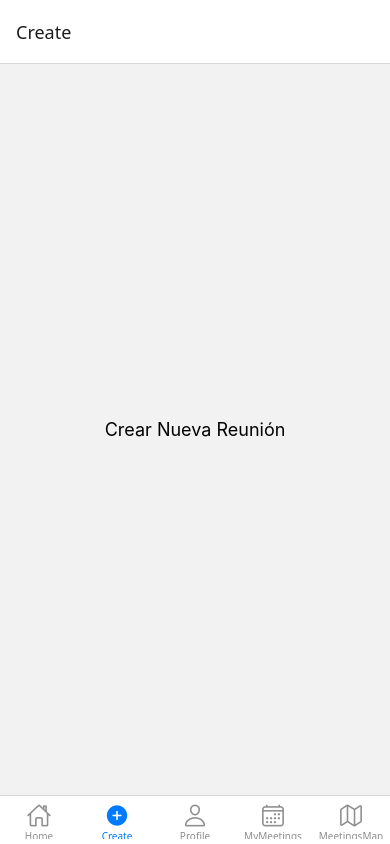
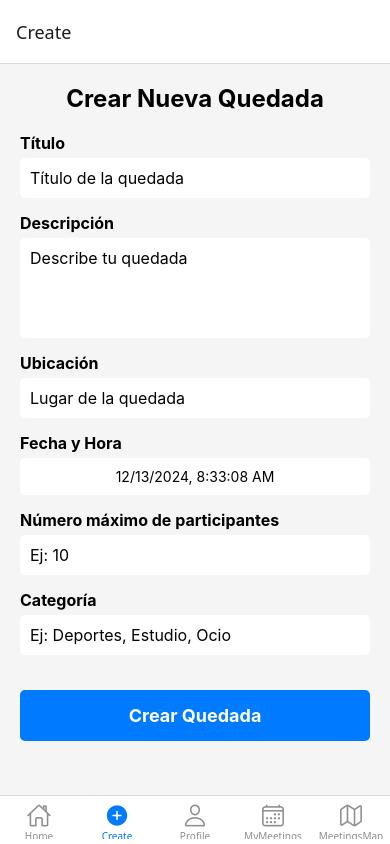
Before and after one commit to mobileapp24/meetings, a React Native app: screen /Create in a window 390 px wide. Built offline with nearby package versions, Linux system fonts and the light colour scheme.

Commit message:
rellenar plantilla de create

```diff
--- a/src/screens/CreateMeetingScreen.tsx
+++ b/src/screens/CreateMeetingScreen.tsx
@@ -1,22 +1,218 @@
-import React from 'react';
-import { View, Text, StyleSheet } from 'react-native';
+// import React from 'react';
+// import { View, Text, StyleSheet } from 'react-native';
+
+// const CreateMeetingScreen = () => {
+//   return (
+//     <View style={styles.container}>
+//       <Text style={styles.text}>Crear Nueva Reunión</Text>
+//     </View>
+//   );
+// };
+
+// const styles = StyleSheet.create({
+//   container: {
+//     flex: 1,
+//     justifyContent: 'center',
+//     alignItems: 'center',
+//   },
+//   text: {
+//     fontSize: 18,
+//   },
+// });
+
+// export default CreateMeetingScreen;
+
+
+// Creamos un formulario con campos para título, descripción, ubicación, fecha y hora, número máximo de participantes y categoría.
+// Utilizamos el componente DateTimePicker para seleccionar la fecha y hora.
+// Implementamos validación básica para asegurarnos de que todos los campos estén llenos.
+// Cuando se crea una nueva quedada, se navega de vuelta a la pantalla de inicio pasando los datos de la nueva quedada.
+
+
+import React, { useState } from 'react';
+import { View, Text, StyleSheet, TextInput, TouchableOpacity, ScrollView, Alert } from 'react-native';
+import DateTimePicker from '@react-native-community/datetimepicker';
+import { useNavigation } from '@react-navigation/native';
+import { NativeStackNavigationProp } from '@react-navigation/native-stack';
+
+
+type RootStackParamList = {
+  Home: { newMeeting?: Meeting } | undefined;
+  // Añade aquí otros tipos de rutas si es necesario
+};
+
+type Meeting = {
+  id: string;
+  title: string;
+  description: string;
+  location: string;
+  date: Date;
+  maxParticipants: number;
+  category: string;
+};
 
 const CreateMeetingScreen = () => {
+  const [title, setTitle] = useState('');
+  const [description, setDescription] = useState('');
+  const [location, setLocation] = useState('');
+  const [date, setDate] = useState(new Date());
+  const [showDatePicker, setShowDatePicker] = useState(false);
+  const [maxParticipants, setMaxParticipants] = useState('');
+  const [category, setCategory] = useState('');
+
+  const navigation = useNavigation<NativeStackNavigationProp<RootStackParamList>>();
+
+  const handleCreateMeeting = () => {
+    if (!title || !description || !location || !maxParticipants || !category) {
+      Alert.alert('Error', 'Por favor, rellena todos los campos');
+      return;
+    }
+
+    const newMeeting: Meeting = {
+      id: Date.now().toString(),
+      title,
+      description,
+      location,
+      date,
+      maxParticipants: parseInt(maxParticipants),
+      category,
+    };
+
+    // Aquí normalmente enviarías los datos a tu backend
+    // Por ahora, simularemos esto actualizando el estado global
+    // y navegando de vuelta a la pantalla de inicio
+    Alert.alert('Éxito', 'Quedada creada con éxito');
+    navigation.navigate('Home', { newMeeting });
+  };
+
   return (
-    <View style={styles.container}>
-      <Text style={styles.text}>Crear Nueva Reunión</Text>
-    </View>
+    <ScrollView style={styles.container}>
+      <Text style={styles.title}>Crear Nueva Quedada</Text>
+
+      <View style={styles.inputContainer}>
+        <Text style={styles.label}>Título</Text>
+        <TextInput
+          style={styles.input}
+          value={title}
+          onChangeText={setTitle}
+          placeholder="Título de la quedada"
+        />
+      </View>
+
+      <View style={styles.inputContainer}>
+        <Text style={styles.label}>Descripción</Text>
+        <TextInput
+          style={[styles.input, styles.textArea]}
+          value={description}
+          onChangeText={setDescription}
+          placeholder="Describe tu quedada"
+          multiline
+        />
+      </View>
+
+      <View style={styles.inputContainer}>
+        <Text style={styles.label}>Ubicación</Text>
+        <TextInput
+          style={styles.input}
+          value={location}
+          onChangeText={setLocation}
+          placeholder="Lugar de la quedada"
+        />
+      </View>
+
+      <View style={styles.inputContainer}>
+        <Text style={styles.label}>Fecha y Hora</Text>
+        <TouchableOpacity style={styles.dateButton} onPress={() => setShowDatePicker(true)}>
+          <Text>{date.toLocaleString()}</Text>
+        </TouchableOpacity>
+        {showDatePicker && (
+          <DateTimePicker
+            value={date}
+            mode="datetime"
+            display="default"
+            onChange={(event, selectedDate) => {
+              setShowDatePicker(false);
+              if (selectedDate) setDate(selectedDate);
+            }}
+          />
+        )}
+      </View>
+
+      <View style={styles.inputContainer}>
+        <Text style={styles.label}>Número máximo de participantes</Text>
+        <TextInput
+          style={styles.input}
+          value={maxParticipants}
+          onChangeText={setMaxParticipants}
+          placeholder="Ej: 10"
+          keyboardType="numeric"
+        />
+      </View>
+
+      <View style={styles.inputContainer}>
+        <Text style={styles.label}>Categoría</Text>
+        <TextInput
+          style={styles.input}
+          value={category}
+          onChangeText={setCategory}
+          placeholder="Ej: Deportes, Estudio, Ocio"
+        />
+      </View>
+
+      <TouchableOpacity style={styles.button} onPress={handleCreateMeeting}>
+        <Text style={styles.buttonText}>Crear Quedada</Text>
+      </TouchableOpacity>
+    </ScrollView>
   );
 };
 
 const styles = StyleSheet.create({
   container: {
     flex: 1,
-    justifyContent: 'center',
+    padding: 20,
+    backgroundColor: '#f5f5f5',
+  },
+  title: {
+    fontSize: 24,
+    fontWeight: 'bold',
+    marginBottom: 20,
+    textAlign: 'center',
+  },
+  inputContainer: {
+    marginBottom: 15,
+  },
+  label: {
+    fontSize: 16,
+    marginBottom: 5,
+    fontWeight: 'bold',
+  },
+  input: {
+    backgroundColor: '#fff',
+    borderRadius: 5,
+    padding: 10,
+    fontSize: 16,
+  },
+  textArea: {
+    height: 100,
+    textAlignVertical: 'top',
+  },
+  dateButton: {
+    backgroundColor: '#fff',
+    borderRadius: 5,
+    padding: 10,
     alignItems: 'center',
   },
-  text: {
+  button: {
+    backgroundColor: '#007AFF',
+    borderRadius: 5,
+    padding: 15,
+    alignItems: 'center',
+    marginTop: 20,
+  },
+  buttonText: {
+    color: '#fff',
     fontSize: 18,
+    fontWeight: 'bold',
   },
 });
 
--- a/src/screens/HomeScreen.tsx
+++ b/src/screens/HomeScreen.tsx
@@ -1,87 +1,98 @@
-import React, { useState } from 'react';
-import { View, Text, FlatList, StyleSheet, TouchableOpacity } from 'react-native';
-import Icon from 'react-native-vector-icons/Ionicons';
+import React, { useState, useEffect } from 'react';
+import { useRoute, RouteProp } from '@react-navigation/native';
+import { FlatList, StyleSheet, Text, View } from 'react-native';
 
-// Datos de ejemplo para las reuniones
-const meetingsData = [
-  { id: '1', title: 'Sesión de estudio: Matemáticas', type: 'Estudio', location: 'Biblioteca Central' },
-  { id: '2', title: 'Coworking: Desarrolladores', type: 'Trabajo', location: 'Café Emprendedor' },
-  { id: '3', title: 'Partido de fútbol', type: 'Deporte', location: 'Parque Municipal' },
-  { id: '4', title: 'Club de lectura', type: 'Ocio', location: 'Librería Ateneo' },
-  // Añade más reuniones aquí
-];
+type Meeting = {
+  id: string;
+  title: string;
+  description: string;
+  location: string;
+  date: string;
+  maxParticipants: number;
+  category: string;
+};
+
+type RootStackParamList = {
+  Home: { newMeeting?: Meeting } | undefined;
+};
+
+type HomeScreenRouteProp = RouteProp<RootStackParamList, 'Home'>;
 
 const HomeScreen = () => {
-  const [meetings, setMeetings] = useState(meetingsData);
+  const [meetingsData, setMeetingsData] = useState<Meeting[]>([
+    { id: '1', title: 'Meeting 1', description: 'Meeting 1 description', location: 'Office', date: '2024-03-15T10:00', maxParticipants: 10, category: 'Work' },
+    { id: '2', title: 'Meeting 2', description: 'Meeting 2 description', location: 'Home', date: '2024-03-16T14:00', maxParticipants: 5, category: 'Personal' },
+    { id: '3', title: 'Meeting 3', description: 'Meeting 3 description', location: 'Client Site', date: '2024-03-17T09:00', maxParticipants: 8, category: 'Work' },
+  ]);
+  const [meetings, setMeetings] = useState<Meeting[]>(meetingsData);
   const [activeFilter, setActiveFilter] = useState('Todos');
+  const route = useRoute<HomeScreenRouteProp>();
 
-  const filterMeetings = (filterType) => {
+  useEffect(() => {
+    if (route.params?.newMeeting) {
+      const newMeetingId = route.params.newMeeting.id;
+      setMeetingsData(prevMeetings => {
+        if (!prevMeetings.some(meeting => meeting.id === newMeetingId)) {
+          const updatedMeetings = [route.params.newMeeting, ...prevMeetings];
+          setMeetings(updatedMeetings);
+          return updatedMeetings;
+        }
+        return prevMeetings;
+      });
+    }
+  }, [route.params?.newMeeting]);
+
+  useEffect(() => {
+    setMeetings(meetingsData);
+  }, [meetingsData]);
+
+  const filterMeetings = (filterType: string) => {
     setActiveFilter(filterType);
     if (filterType === 'Todos') {
       setMeetings(meetingsData);
     } else {
-      const filtered = meetingsData.filter(meeting => meeting.type === filterType);
+      const filtered = meetingsData.filter(meeting => meeting.category === filterType);
       setMeetings(filtered);
     }
   };
 
-  const renderMeetingItem = ({ item }) => (
+  const renderMeetingItem = ({ item }: { item: Meeting }) => (
     <View style={styles.meetingItem}>
       <Text style={styles.meetingTitle}>{item.title}</Text>
-      <Text style={styles.meetingInfo}>{item.type} - {item.location}</Text>
+      <Text style={styles.meetingInfo}>{item.category} - {item.location}</Text>
+      <Text style={styles.meetingDate}>{new Date(item.date).toLocaleString()}</Text>
     </View>
   );
 
   return (
     <View style={styles.container}>
       <View style={styles.filterContainer}>
-        {['Todos', 'Estudio', 'Trabajo', 'Deporte', 'Ocio'].map((filter) => (
-          <TouchableOpacity
-            key={filter}
-            style={[styles.filterButton, activeFilter === filter && styles.activeFilter]}
-            onPress={() => filterMeetings(filter)}
-          >
-            <Text style={styles.filterText}>{filter}</Text>
-          </TouchableOpacity>
-        ))}
+        <Text onPress={() => filterMeetings('Todos')}>Todos</Text>
+        <Text onPress={() => filterMeetings('Work')}>Work</Text>
+        <Text onPress={() => filterMeetings('Personal')}>Personal</Text>
       </View>
       <FlatList
         data={meetings}
         renderItem={renderMeetingItem}
-        keyExtractor={item => item.id}
-        style={styles.list}
+        keyExtractor={(item) => item.id}
       />
     </View>
   );
 };
 
+
 const styles = StyleSheet.create({
   container: {
     flex: 1,
+    padding: 20,
     backgroundColor: '#f5f5f5',
   },
   filterContainer: {
-    flexDirection: 'row',
-    justifyContent: 'space-around',
-    padding: 10,
-    backgroundColor: '#fff',
-  },
-  filterButton: {
-    paddingHorizontal: 12,
-    paddingVertical: 6,
-    borderRadius: 20,
-    backgroundColor: '#e0e0e0',
-  },
-  activeFilter: {
-    backgroundColor: '#007AFF',
-  },
-  filterText: {
-    fontSize: 14,
-    color: '#333',
-  },
-  list: {
-    flex: 1,
-  },
+        flexDirection: 'row',
+        justifyContent: 'space-around',
+        padding: 10,
+        backgroundColor: '#fff',
+      },
   meetingItem: {
     backgroundColor: '#fff',
     padding: 15,
@@ -102,6 +113,12 @@ const styles = StyleSheet.create({
   meetingInfo: {
     fontSize: 14,
     color: '#666',
+    marginTop: 5,
+  },
+  meetingDate: {
+    fontSize: 12,
+    color: '#666',
+    marginTop: 5,
   },
 });
 
```
Also changed, not shown: package.json (+6 -5 lines), 1 other file (tests, documents, lock files or other folders).
